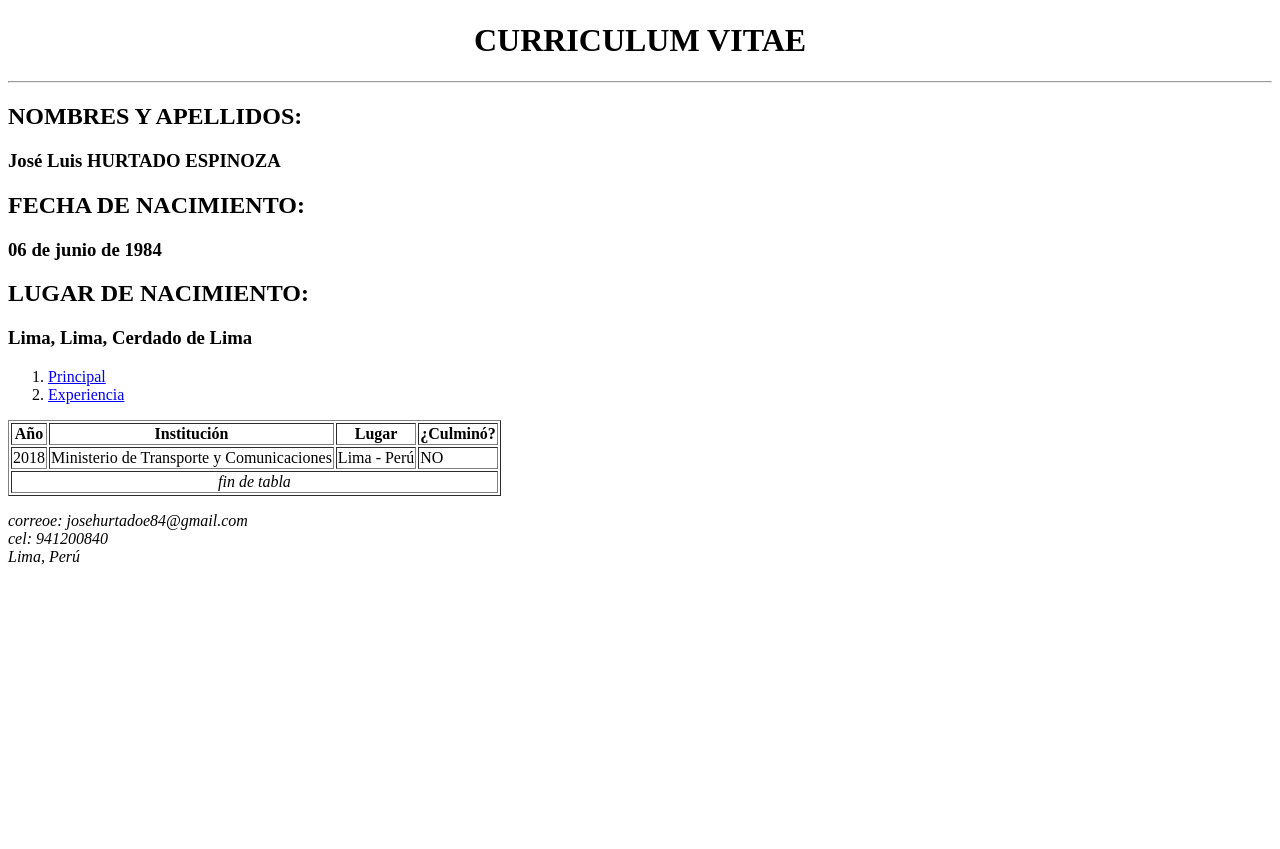
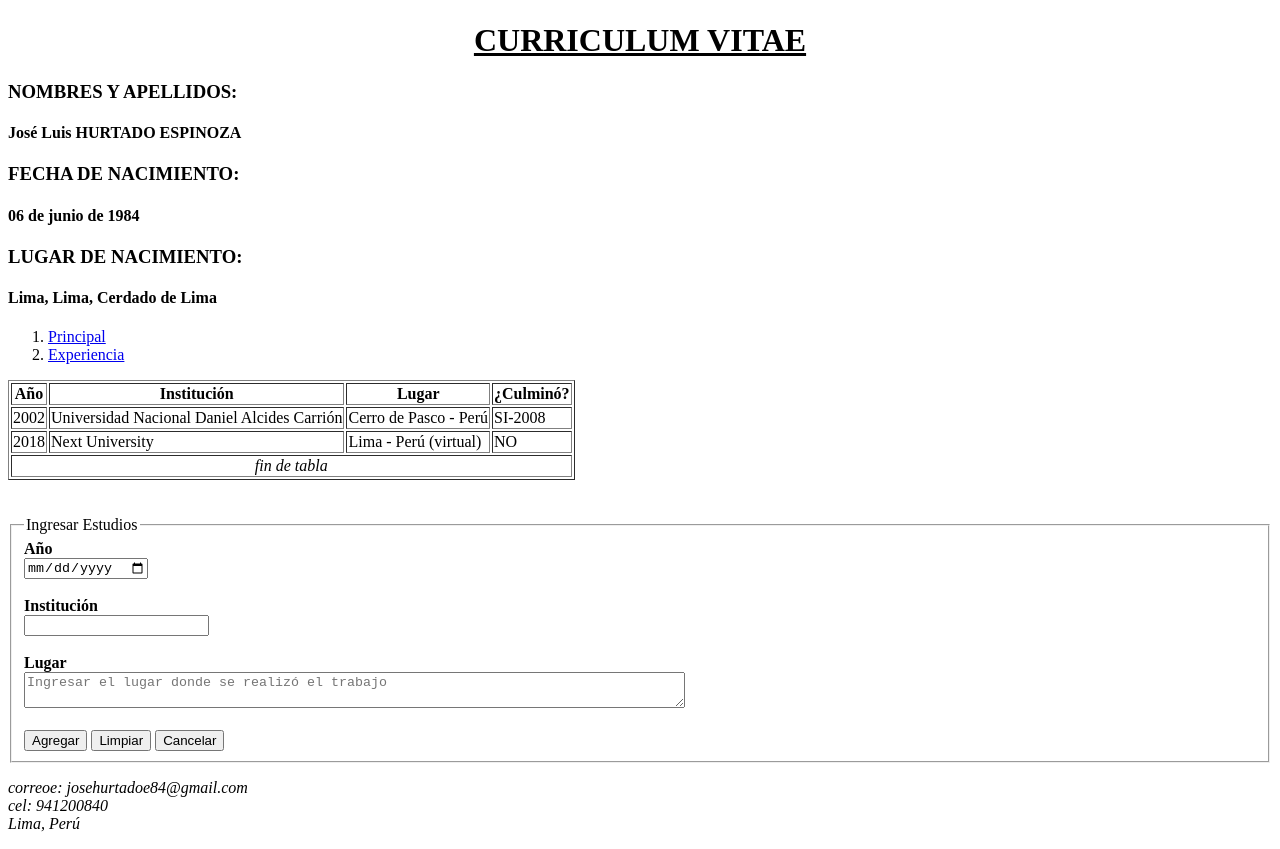
Before and after one commit to josehurtadoe/CursoHTML5, a plain HTML site: page html/educacion.html in a window 1280 px wide. Shown: the part 91-940 px from the top of the page. Before the commit the page ends 800 px from the top, so only its background shows below. Drawn offline with Linux system fonts and the light colour scheme.

Commit message:
tercer commit - trabajo de formulario

```diff
--- a/html/educacion.html
+++ b/html/educacion.html
@@ -8,15 +8,14 @@
   </head>
   <body>
     <header>
-      <img src="../Imagenes/Logo_examen.svg" alt="Logo para evaluación - curriculum" width="80px">
-      <h1><center>CURRICULUM VITAE</center></h1>
-      <hr>
-      <h2>NOMBRES Y APELLIDOS:</h2>
-      <h3>José Luis HURTADO ESPINOZA</h3>
-      <h2>FECHA DE NACIMIENTO:</h2>
-      <h3>06 de junio de 1984</h3>
-      <h2>LUGAR DE NACIMIENTO:</h2>
-      <h3>Lima, Lima, Cerdado de Lima</h3>
+      <img src="../imagenes/Logo_examen.svg" alt="Logo para evaluación - curriculum" width="80px">
+      <h1><center><u>CURRICULUM VITAE</u></center></h1>
+      <h3>NOMBRES Y APELLIDOS:</h3>
+      <h4>José Luis HURTADO ESPINOZA</h4>
+      <h3>FECHA DE NACIMIENTO:</h3>
+      <h4>06 de junio de 1984</h4>
+      <h3>LUGAR DE NACIMIENTO:</h3>
+      <h4>Lima, Lima, Cerdado de Lima</h4>
     </header>
     <nav>
       <ol>
@@ -36,16 +35,39 @@
         </thead>
         <tbody>
           <tr>
+            <td>2002</td>
+            <td>Universidad Nacional Daniel Alcides Carrión</td>
+            <td>Cerro de Pasco - Perú</td>
+            <td>SI-2008</td>
+          </tr>
+          <tr>
             <td>2018</td>
-            <td>Ministerio de Transporte y Comunicaciones</td>
-            <td>Lima - Perú</td>
+            <td>Next University</td>
+            <td>Lima - Perú (virtual)</td>
             <td>NO</td>
           </tr>
         </tbody>
         <tfoot>
-          <td colspan="4"><center><em>fin de tabla</em></center></td>
+          <tr>
+            <td colspan="4"><center><em>fin de tabla</em></center></td>
+          </tr>
         </tfoot>
       </table>
+      <br><br>
+      <form autocomplete="on" name="Ingreso de Estudios">
+        <fieldset>
+          <legend>Ingresar Estudios</legend>
+          <label for="año"><b>Año</b></label><br>
+          <input type="date" name="Año" value="" id="año"><br><br>
+          <label for="institucion"><b>Institución</b></label><br>
+          <input type="text" name="Institución" value="" id="institucion" required><br><br>
+          <label for="lugar"><b>Lugar</b></label><br>
+          <textarea name="lugar" rows="2" cols="80" placeholder="Ingresar el lugar donde se realizó el trabajo" id="lugar"></textarea><br><br>
+          <input type="button" name="agregar" value="Agregar">
+          <input type="reset" name="limpiar" value="Limpiar">
+          <input type="button" name="cancelar" value="Cancelar">
+        </fieldset>
+      </form>
     </section>
     <footer>
       <p><em>correoe: josehurtadoe84@gmail.com <br> cel: 941200840 <br> Lima, Perú</em></p>
```
Also changed, not shown: index.html (+7 -8 lines).
